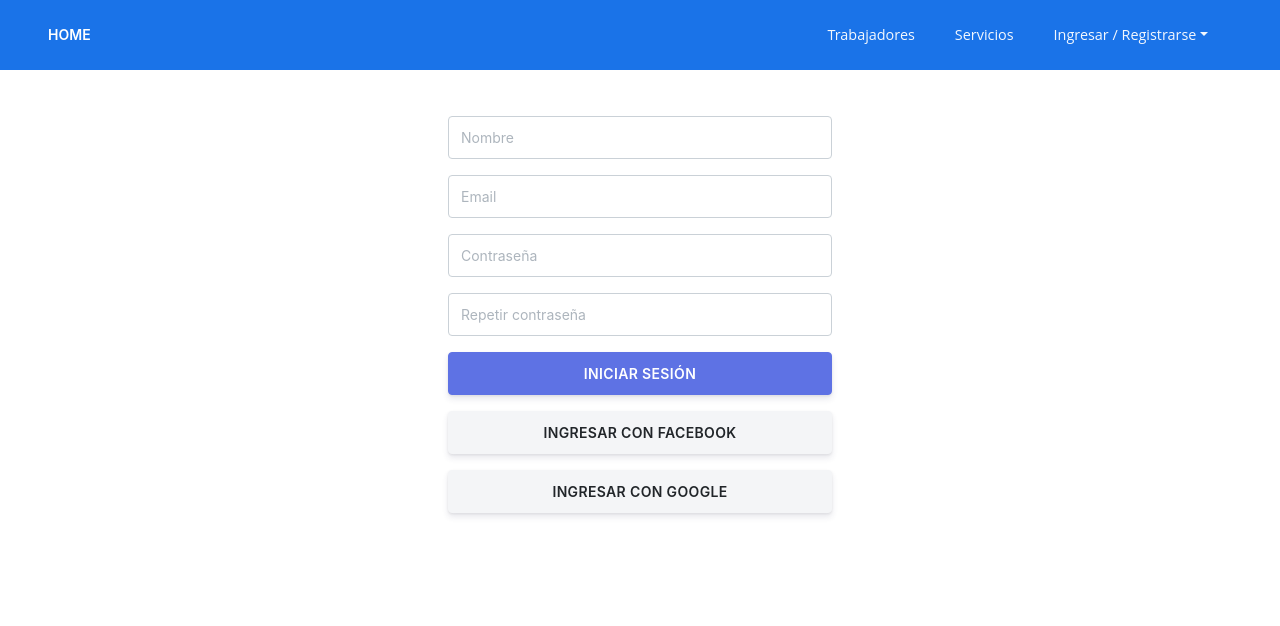
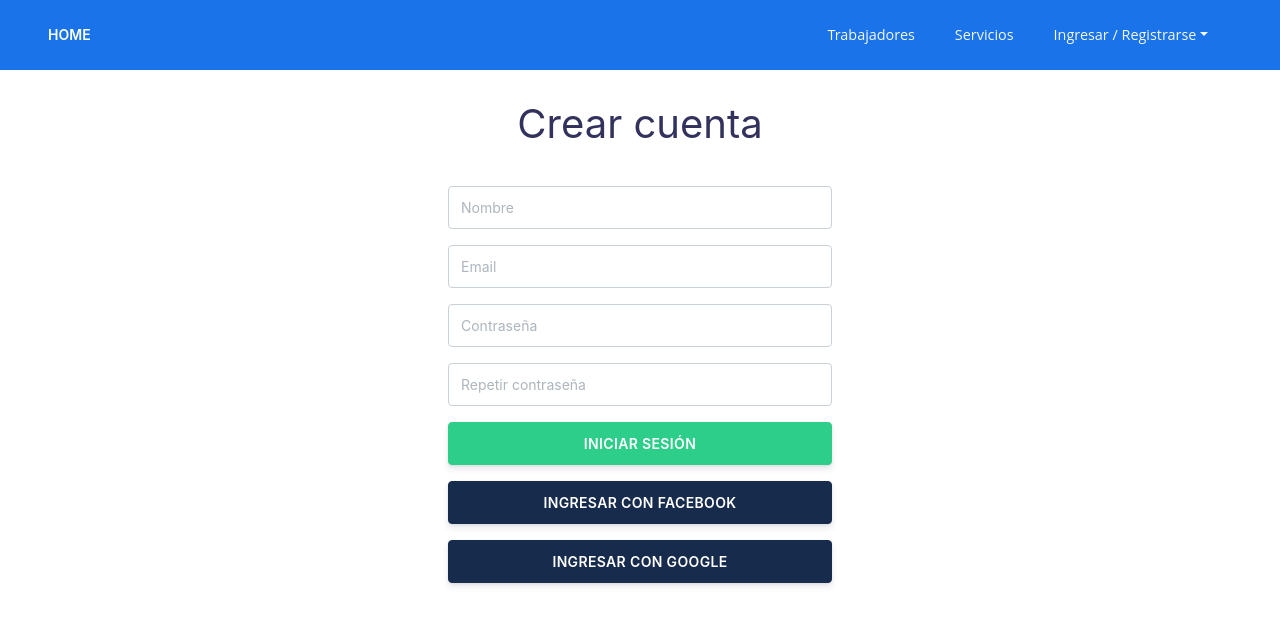
Before and after one commit to Nico-14/ReparoAltoque-Frontend, a Next.js app: page /registrarse in a window 1280 px wide. Shown: the top 626 px of the page. Built offline with nearby package versions, Linux system fonts and the light colour scheme.

Commit message:
Añadí Firebase al proyecto

```diff
--- a/components/Layout.js
+++ b/components/Layout.js
@@ -2,16 +2,27 @@ import React from "react";
 
 import Head from "next/head";
 import MainNavbar from "./Layouts/MainNavbar";
+import { Container } from "reactstrap";
 
 export default function Layout({ children }) {
   return (
     <>
+      <style jsx>{`
+      main {
+        padding-top: 70px;
+        min-height: 100%;
+      }
+      `}</style>
       <Head>
         <title>Create Next App</title>
         <link rel="icon" href="/favicon.ico" />
       </Head>
       <MainNavbar />
-      <main>{children}</main>
+      <main>
+        <Container className="py-4" fluid>
+          {children}
+        </Container>
+      </main>
       {/* <footer className="flex flex-wrap px-4 py-6 lg:px-8 justify-center mt-full">
       <span className="w-full border-solid border-b-2 border-gray-300"></span>
       Footer
--- a/components/Layouts/MainNavbar.jsx
+++ b/components/Layouts/MainNavbar.jsx
@@ -85,7 +85,7 @@ export default function MainNavbar() {
                   </Link>
                 </DropdownItem>
                 <DropdownItem>
-                                    <Link href="/ingresar">
+                  <Link href="/registrarse">
                     <a>Registrarse</a>
                   </Link>
                 </DropdownItem>
--- /dev/null
+++ b/firebase/index.js
@@ -0,0 +1,25 @@
+import * as firebase from "firebase/app";
+import "firebase/auth";
+
+const firebaseConfig = {
+  apiKey: "AIzaSyDTuz_gnr8gIZjy3r-sJdeYiFZRJxVVEE0",
+  authDomain: "reparo-altoque.firebaseapp.com",
+  databaseURL: "https://reparo-altoque.firebaseio.com",
+  projectId: "reparo-altoque",
+  storageBucket: "reparo-altoque.appspot.com",
+  messagingSenderId: "414623287048",
+  appId: "1:414623287048:web:3fccfbe6e94c8aaea40ebd"
+}
+
+try {
+  firebase.initializeApp(firebaseConfig);
+} catch {
+
+}
+
+function signInWithGoogle() {
+  firebase.auth().signInWithPopup(
+    new firebase.auth.GoogleAuthProvider()
+  )
+}
+export { signInWithGoogle }
--- a/package.json
+++ b/package.json
@@ -8,6 +8,7 @@
     "start": "next start"
   },
   "dependencies": {
+    "firebase": "^7.18.0",
     "next": "9.5.1",
     "react": "16.13.1",
     "react-dom": "16.13.1",
--- a/pages/registrarse.js
+++ b/pages/registrarse.js
@@ -1,6 +1,7 @@
 import Layout from "../components/Layout";
 import { useForm } from 'react-hook-form';
 import { Button, Form, FormGroup, Label, FormFeedback, FormText, Input, Row, Col, Container } from 'reactstrap';
+import { signInWithGoogle } from '../firebase';
 
 export default function Registrarse() {
   const { register, handleSubmit, errors, getValues } = useForm();
@@ -19,7 +20,6 @@ export default function Registrarse() {
     }
     `}</style>
     <Layout>
-      <Container fluid className="my-4">
       <Row className="justify-content-center">
         <h1>Crear cuenta</h1>
       </Row>
@@ -28,12 +28,12 @@ export default function Registrarse() {
           <Row>
             <Col>
               <FormGroup>
-                  <Input placeholder="Nombre" name="name" invalid={'email' in errors} innerRef={
+                <Input placeholder="Nombre" name="name" invalid={'name' in errors} valid={!errors.name && getValues('name')} innerRef={
                   register({ required: 'Escribí tu nombre' })} />
                 <FormFeedback>{errors?.name?.message}</FormFeedback>
               </FormGroup>
               <FormGroup>
-                  <Input placeholder="Email" type="email" name="email" invalid={'email' in errors} innerRef={
+                <Input placeholder="Email" type="email" name="email" invalid={'email' in errors} valid={!errors.email && getValues('email')} innerRef={
                   register({
                     required: 'Escribí tu email',
                     pattern: {
@@ -44,7 +44,7 @@ export default function Registrarse() {
                 <FormFeedback>{errors?.email?.message}</FormFeedback>
               </FormGroup>
               <FormGroup>
-                  <Input name="password" type="password" placeholder="Contraseña" invalid={'password' in errors} innerRef={
+                <Input name="password" type="password" placeholder="Contraseña" invalid={'password' in errors} valid={!errors.password && getValues('password')} innerRef={
                   register({
                     required: 'Escribí una contraseña',
                   })
@@ -52,7 +52,7 @@ export default function Registrarse() {
                 <FormFeedback>{errors?.password?.message}</FormFeedback>
               </FormGroup>
               <FormGroup>
-                  <Input name="rePassword" type="password" placeholder="Repetir contraseña" invalid={'rePassword' in errors} innerRef={
+                <Input name="rePassword" type="password" placeholder="Repetir contraseña" invalid={'rePassword' in errors} valid={!errors.rePassword && getValues('rePassword')} innerRef={
                   register({
                     required: 'Repetí la contraseña',
                     validate: (value) => value === getValues('password') || 'Las contraseñas tienen que ser iguales'
@@ -64,22 +64,21 @@ export default function Registrarse() {
           </Row>
           <Row>
             <Col>
-                <Button color='primary' block>Iniciar sesión</Button>
+              <Button color='success' block>Iniciar sesión</Button>
             </Col>
           </Row>
           <Row className="my-3">
             <Col>
-                <Button block>Ingresar con Facebook</Button>
+              <Button block color='default'>Ingresar con Facebook</Button>
             </Col>
           </Row>
           <Row>
             <Col>
-                <Button block>Ingresar con Google</Button>
+              <Button block color='default' onClick={() => signInWithGoogle()}>Ingresar con Google</Button>
             </Col>
           </Row>
         </form>
       </Row>
-      </Container>
     </Layout>
   </>)
 }
```
Also changed, not shown: 1 other file (tests, documents, lock files or other folders). Lines whose indentation alone changed are shown as unchanged.
